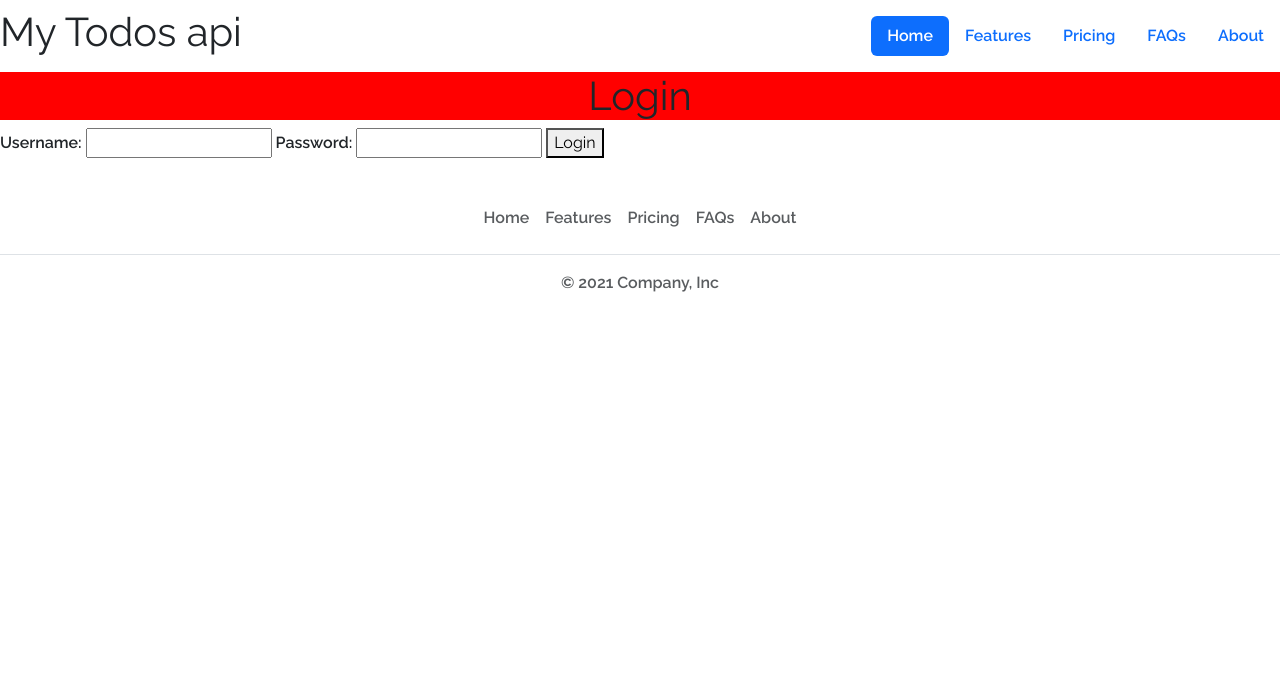
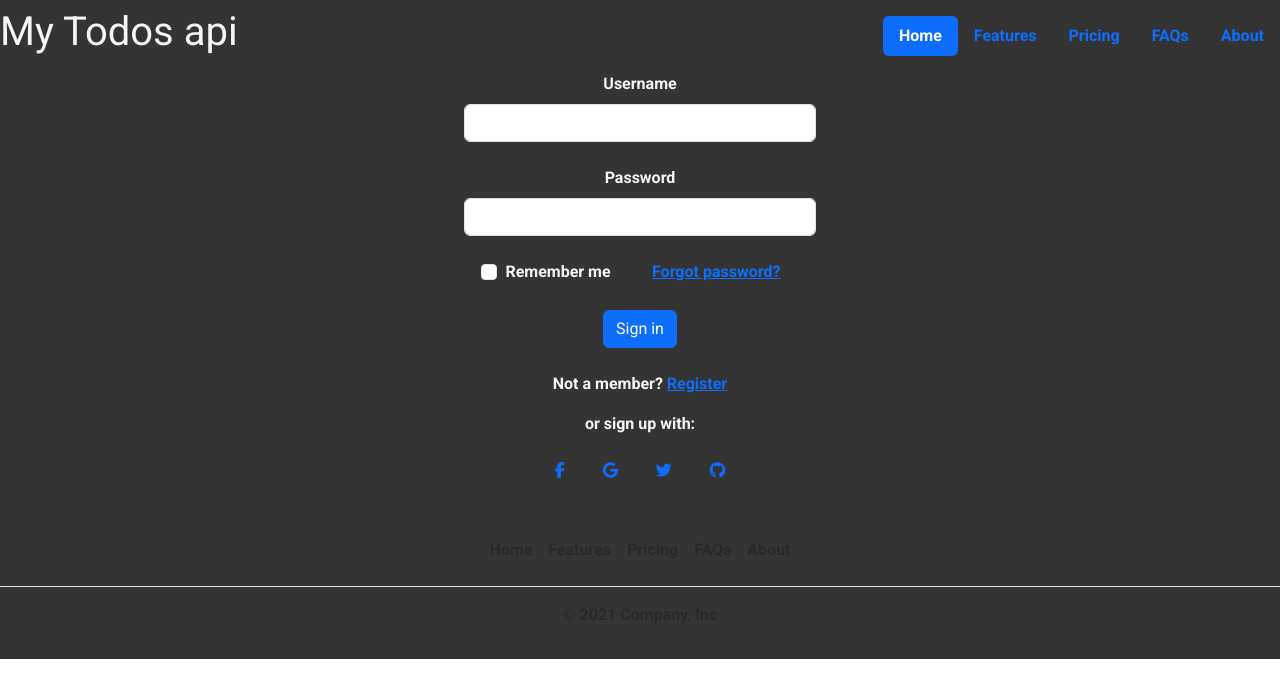
Before and after one commit to PietroMarilei/svelte_test, a SvelteKit app: page /login in a window 1280 px wide. Shown: the top 698 px of the page. Built offline with nearby package versions, Linux system fonts and the light colour scheme.

Commit message:
// add some form style to log in

```diff
--- a/src/app.html
+++ b/src/app.html
@@ -8,7 +8,8 @@
 		<link rel="stylesheet" href="/node_modules/bootstrap/dist/css/bootstrap.min.css">
 <link rel="preconnect" href="https://fonts.googleapis.com">
 <link rel="preconnect" href="https://fonts.gstatic.com" crossorigin>
-<link href="https://fonts.googleapis.com/css2?family=Raleway:wght@400;600&display=swap" rel="stylesheet">
+<link href="https://fonts.googleapis.com/css2?family=Roboto:wght@300;400;700;900&display=swap" rel="stylesheet">
+<link rel="stylesheet" href="https://cdnjs.cloudflare.com/ajax/libs/font-awesome/6.5.1/css/all.min.css" integrity="sha512-DTOQO9RWCH3ppGqcWaEA1BIZOC6xxalwEsw9c2QQeAIftl+Vegovlnee1c9QX4TctnWMn13TZye+giMm8e2LwA==" crossorigin="anonymous" referrerpolicy="no-referrer" />
 	</head>
 
 	<body data-sveltekit-preload-data="hover">
--- a/src/lib/+layout.svelte
+++ b/src/lib/+layout.svelte
@@ -33,7 +33,10 @@
 
 <style>
     main{
-      font-family: 'Raleway', sans-serif;;
+      font-family: 'Roboto', sans-serif;
+        background-color: rgb(52, 52, 52);
+        color: whitesmoke;
+    }
 
-    }
+
 </style>
--- a/src/routes/login/+page.svelte
+++ b/src/routes/login/+page.svelte
@@ -34,9 +34,80 @@
 </script>
 
 <main>
+
   <Layout>
-   <h1 class="text-center">Login</h1>
-  <form on:submit|preventDefault={handleLogin}>
+    <div class="container">
+      <div class="col d-flex justify-content-center">
+
+         <form on:submit|preventDefault={handleLogin}
+    style="width: 22rem;" data-bitwarden-watching="1">
+        <!-- Email input -->
+        <div class="form-outline mb-4 ">
+          <div class="d-flex justify-content-center">
+<label class="form-label text-center" for="form2Example1">Username</label>
+          </div>
+          <input type="text" id="form2Example1" class="form-control" bind:value={username} required>
+
+        </div>
+
+        <!-- Password input -->
+        <div class="form-outline mb-4">
+          <div class="d-flex justify-content-center">
+<label class="form-label text-center" for="form2Example2">Password</label>
+          </div>
+          <input type="password" id="form2Example2" class="form-control" bind:value={password} required>
+
+        </div>
+
+        <!-- 2 column grid layout for inline styling -->
+        <div class="row mb-4">
+          <div class="col d-flex justify-content-center">
+            <!-- Checkbox -->
+            <div class="form-check">
+              <input class="form-check-input" type="checkbox" value="" id="form2Example31" checked="">
+              <label class="form-check-label" for="form2Example31"> Remember me </label>
+            </div>
+          </div>
+
+          <div class="col">
+            <!-- Simple link -->
+            <a href="#!">Forgot password?</a>
+          </div>
+        </div>
+
+        <!-- Submit button -->
+        <div  class="d-flex justify-content-center">
+
+          <button type="submit" class="btn btn-primary btn-block mb-4">Sign in</button>
+        </div>
+
+        <!-- Register buttons -->
+        <div class="text-center">
+          <p>Not a member? <a href="#!">Register</a></p>
+          <p>or sign up with:</p>
+          <button type="button" class="btn btn-link btn-floating mx-1">
+            <i class="fab fa-facebook-f"></i>
+          </button>
+
+          <button type="button" class="btn btn-link btn-floating mx-1">
+            <i class="fab fa-google"></i>
+          </button>
+
+          <button type="button" class="btn btn-link btn-floating mx-1">
+            <i class="fab fa-twitter"></i>
+          </button>
+
+          <button type="button" class="btn btn-link btn-floating mx-1">
+            <i class="fab fa-github"></i>
+          </button>
+        </div>
+      </form>
+
+      </div>
+    </div>
+
+   <!-- <h1 class="text-center">Login</h1> -->
+  <!-- <form on:submit|preventDefault={handleLogin}>
     <label for="username">Username:</label>
     <input type="text" id="username" bind:value={username} required />
 
@@ -44,7 +115,7 @@
     <input type="password" id="password" bind:value={password} required />
 
     <button type="submit">Login</button>
-  </form>
+  </form> -->
 
 
 
@@ -57,7 +128,5 @@
 </main>
 
 <style lang="scss">
-  h1 {
-    background-color: red;
-  }
+
 </style>
```
